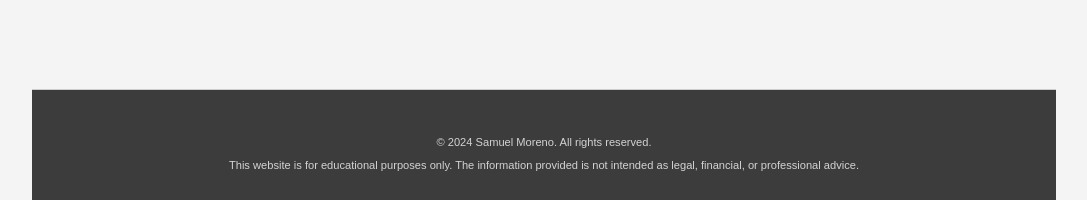
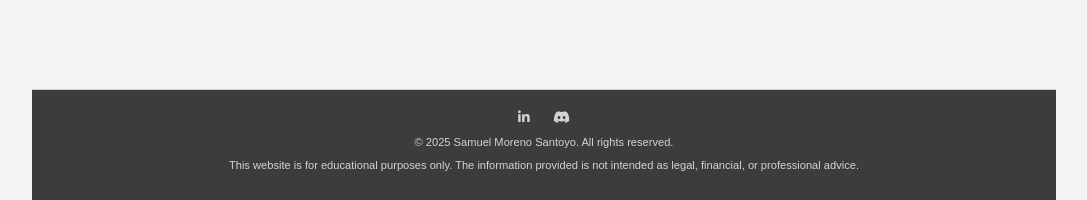
Before and after one commit to GregSom-MSc/GregSom-MSc.github.io, a Jekyll site: the page built from index.md, in a window 1280 px wide. Shown: the part 821-1021 px from the top of the page, without its empty margins (96-1183 px from the left). Built offline with Jekyll 4.4.1, drawn with Linux system fonts in a browser that asks for light colours.

Commit message:
Update default.html

```diff
--- a/_layouts/default.html
+++ b/_layouts/default.html
@@ -6,6 +6,7 @@
     <title>{{ page.title }}</title>
     <link rel="stylesheet" href="{{ '/assets/css/style.css' | relative_url }}">
     <link rel="icon" type="image/x-icon" href="{{ '/assets/Images/favicon.ico' | relative_url }}">
+    <link rel="stylesheet" href="https://cdnjs.cloudflare.com/ajax/libs/font-awesome/5.15.4/css/all.min.css">
 </head>
 <body>
 
@@ -36,7 +37,7 @@
             <a href="https://discord.gg/GUAfWtw5" target="_blank"><i class="fab fa-discord"></i></a>
         </div>
         <div class="footer-disclaimer">
-            <p>&copy; 2024 Samuel Moreno. All rights reserved.</p>
+            <p>&copy; 2025 Samuel Moreno Santoyo. All rights reserved.</p>
             <p>This website is for educational purposes only. The information provided is not intended as legal, financial, or professional advice.</p>
         </div>
     </footer>
```
